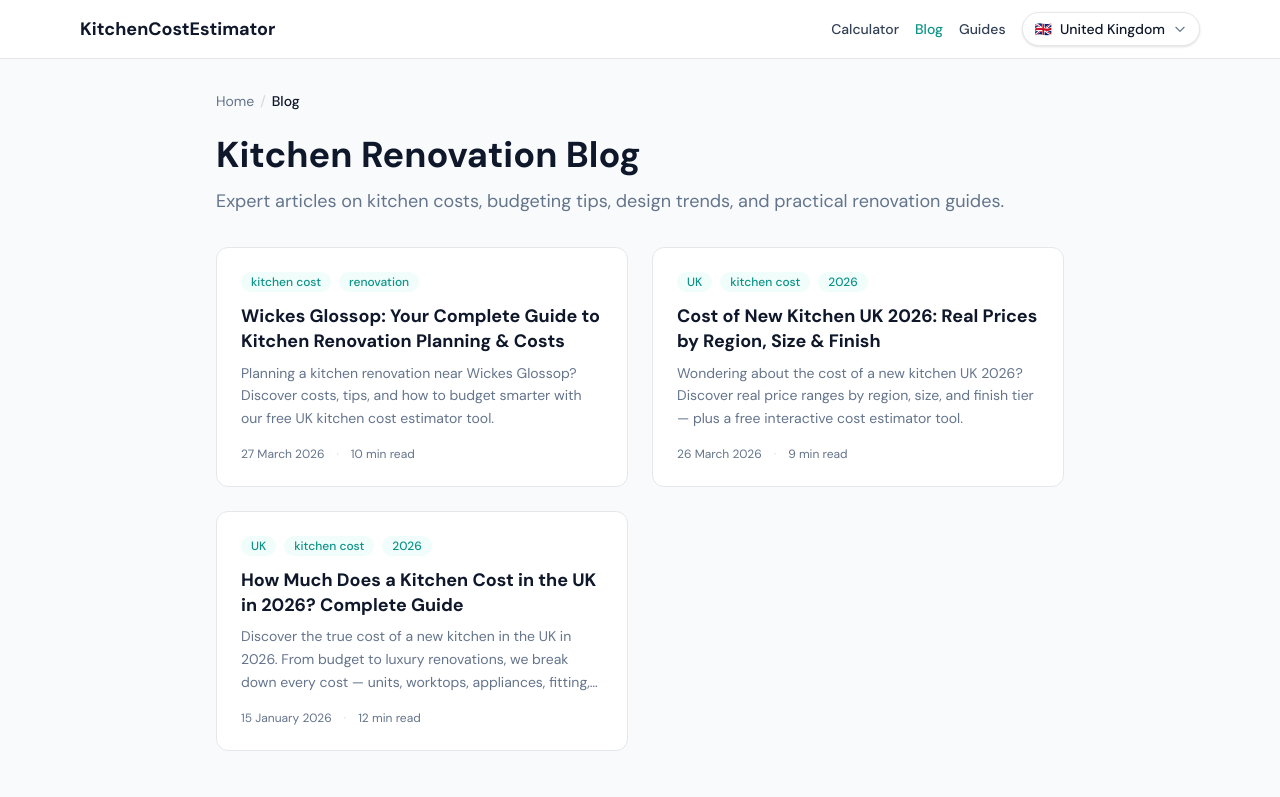
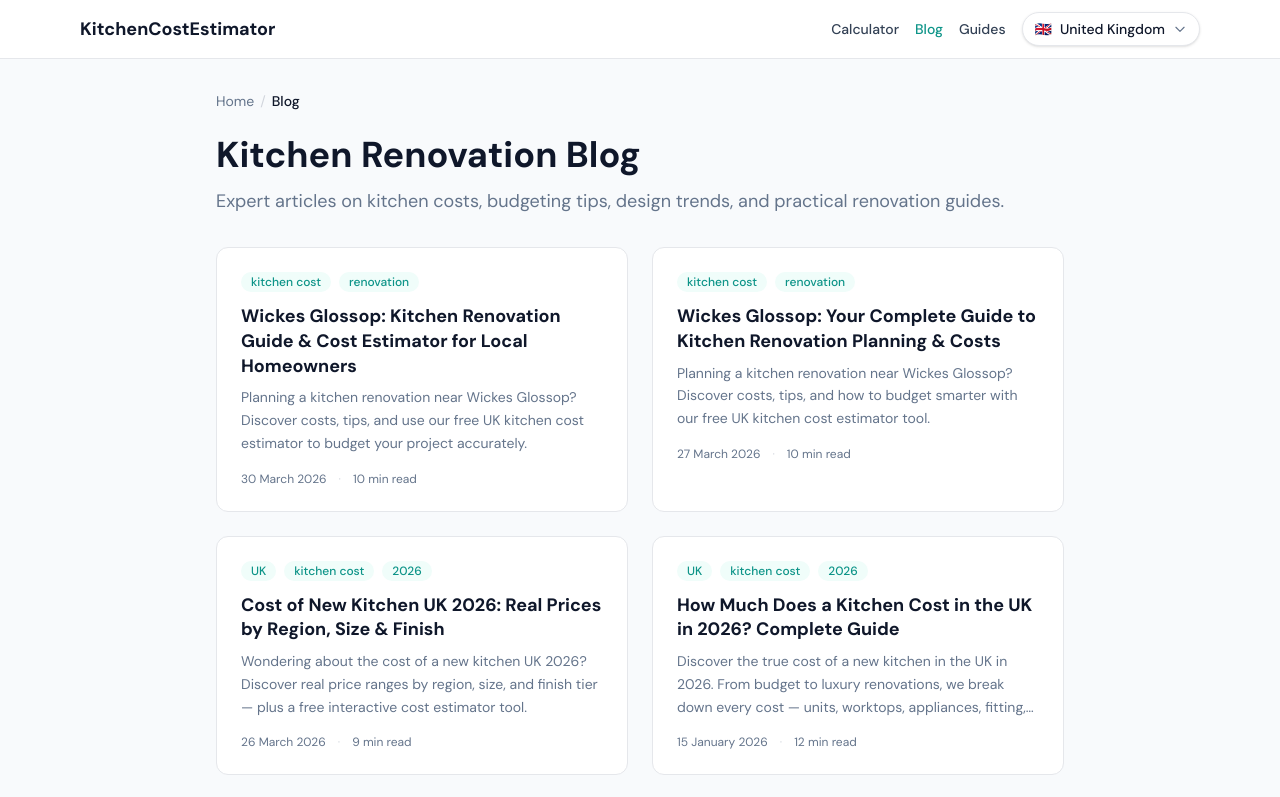
Before and after one commit to benshevlane/KitchenCostEstimator, a Next.js app: page /blog in a window 1280 px wide. Shown: the top 797 px of the page. Built offline with nearby package versions, Linux system fonts and the light colour scheme.

Commit message:
blog index: register wickes-glossop-kitchen-renovation-guide

```diff
--- a/src/content/blog/index.ts
+++ b/src/content/blog/index.ts
@@ -2,8 +2,9 @@ import type { BlogPost } from './types';
 import { howMuchDoesAKitchenCostUk2026 } from './how-much-does-a-kitchen-cost-uk-2026';
 import { costOfNewKitchenUk2026RealPricesByRegionSizeFinish } from './cost-of-new-kitchen-uk-2026-real-prices-by-region-size-finish';
 import { wickesGlossopYourCompleteGuideToKitchenRenovationPlanningCosts } from './wickes-glossop-your-complete-guide-to-kitchen-renovation-planning-costs';
+import { wickesGlossopKitchenRenovationGuide } from './wickes-glossop-kitchen-renovation-guide';
 
-const allBlogPosts: BlogPost[] = [wickesGlossopYourCompleteGuideToKitchenRenovationPlanningCosts, costOfNewKitchenUk2026RealPricesByRegionSizeFinish, howMuchDoesAKitchenCostUk2026];
+const allBlogPosts: BlogPost[] = [wickesGlossopKitchenRenovationGuide, wickesGlossopYourCompleteGuideToKitchenRenovationPlanningCosts, costOfNewKitchenUk2026RealPricesByRegionSizeFinish, howMuchDoesAKitchenCostUk2026];
 
 // Sort by date descending (newest first)
 allBlogPosts.sort((a, b) => new Date(b.date).getTime() - new Date(a.date).getTime());
```
